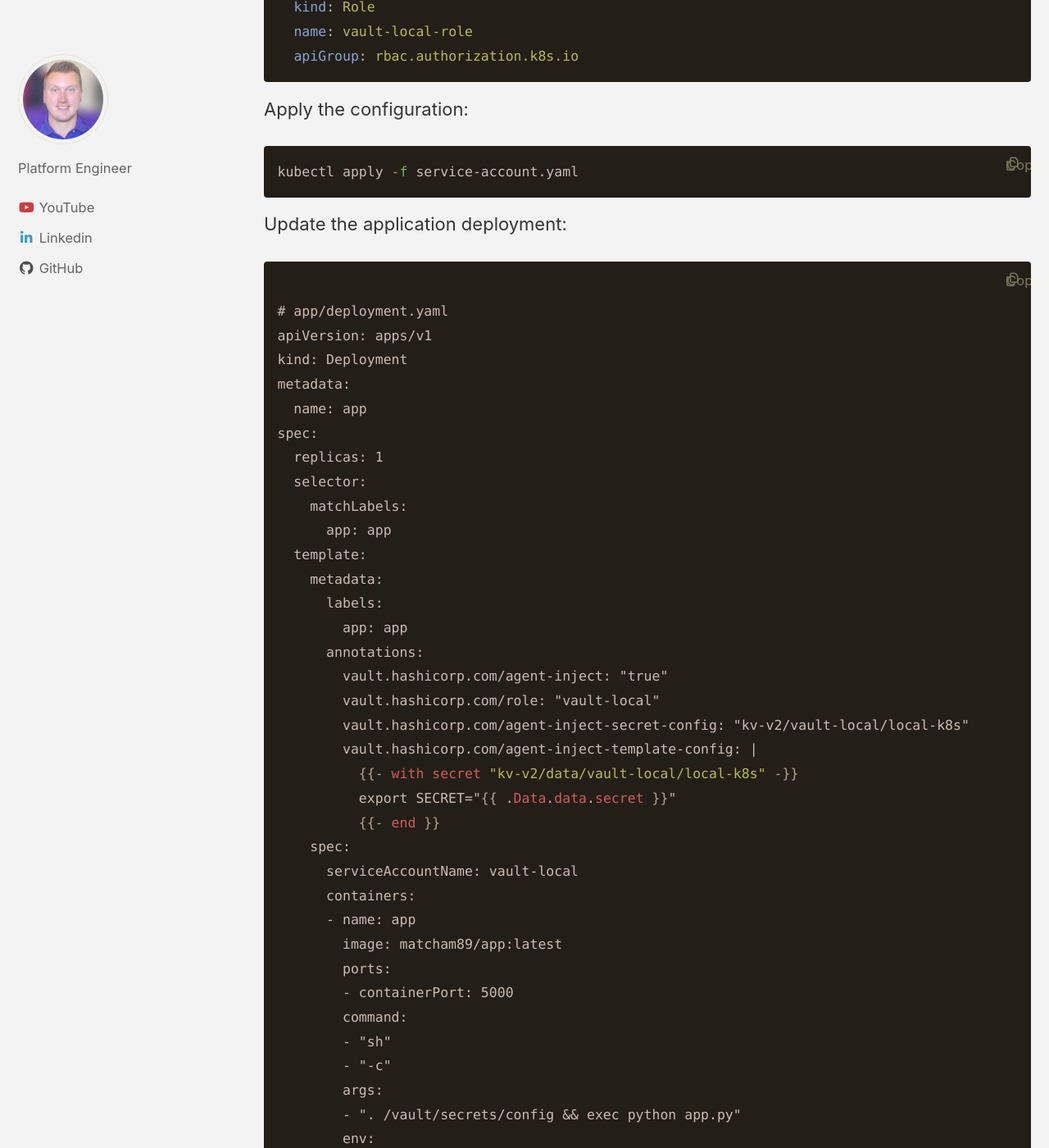
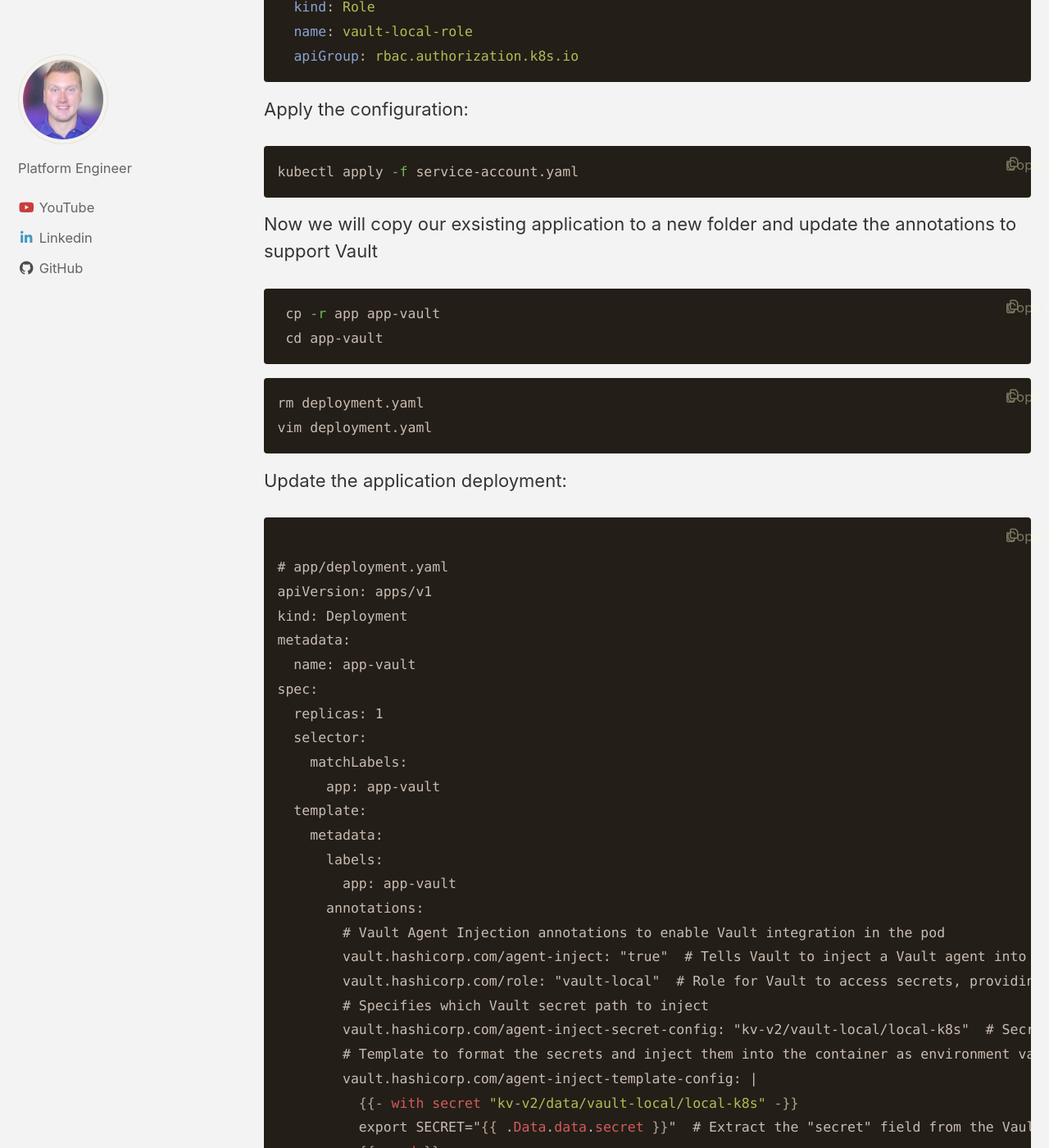
Before and after one commit to Matcham89/chrismatcham-dev, a Jekyll site: the page built from _posts/2025-01-01-Hands-On-Kubernetes-Part 2-Deploying-Vault.md, in a window 1280 px wide and 1400 px high, scrolled down 6265 px. Shown: the whole window at 82% size. Built offline with Jekyll 4.4.1, drawn with Linux system fonts in a browser that asks for light colours; cached includes are drawn as plain includes; some of the changed text lies outside the part shown.

Commit message:
feat: add comments to vault config

````diff
--- a/_posts/2025-01-01-Hands-On-Kubernetes-Part 2-Deploying-Vault.md
+++ b/_posts/2025-01-01-Hands-On-Kubernetes-Part 2-Deploying-Vault.md
@@ -154,7 +154,7 @@ mkdir vault-k8s-sa
 cd vault-k8s-sa
 ```
 ```bash
-vim vault-local-sa.yaml
+vim service-account.yaml
 ```
 ```yaml
 # service-account.yaml
@@ -189,6 +189,19 @@ Apply the configuration:
 kubectl apply -f service-account.yaml
 ```
 
+Now we will copy our exsisting application to a new folder and update the annotations to support Vault
+
+```bash
+ cp -r app app-vault
+ cd app-vault
+```
+
+```bash
+rm deployment.yaml
+vim deployment.yaml
+```
+
+
 Update the application deployment:
 ```liquid
 {% raw %}
@@ -196,26 +209,29 @@ Update the application deployment:
 apiVersion: apps/v1
 kind: Deployment
 metadata:
-  name: app
+  name: app-vault
 spec:
   replicas: 1
   selector:
     matchLabels:
-      app: app
+      app: app-vault
   template:
     metadata:
       labels:
-        app: app
+        app: app-vault
       annotations:
-        vault.hashicorp.com/agent-inject: "true"
-        vault.hashicorp.com/role: "vault-local"
-        vault.hashicorp.com/agent-inject-secret-config: "kv-v2/vault-local/local-k8s"
+        # Vault Agent Injection annotations to enable Vault integration in the pod
+        vault.hashicorp.com/agent-inject: "true"  # Tells Vault to inject a Vault agent into the pod
+        vault.hashicorp.com/role: "vault-local"  # Role for Vault to access secrets, providing permission for the pod
+        # Specifies which Vault secret path to inject
+        vault.hashicorp.com/agent-inject-secret-config: "kv-v2/vault-local/local-k8s"  # Secret path to fetch from Vault
+        # Template to format the secrets and inject them into the container as environment variables
         vault.hashicorp.com/agent-inject-template-config: |
           {{- with secret "kv-v2/data/vault-local/local-k8s" -}}
-          export SECRET="{{ .Data.data.secret }}"
+          export SECRET="{{ .Data.data.secret }}"  # Extract the "secret" field from the Vault secret
           {{- end }}
     spec:
-      serviceAccountName: vault-local
+      serviceAccountName: vault-local  # Service account with Vault permissions assigned to the pod
       containers:
       - name: app
         image: matcham89/app:latest
@@ -225,10 +241,11 @@ spec:
         - "sh"
         - "-c"
         args:
-        - ". /vault/secrets/config && exec python app.py"
+        - ". /vault/secrets/config && exec python app.py"  # Load the Vault secrets into environment variables before running the app
         env:
         - name: APP_MESSAGE
-          value: "Test Application"
+          value: "Test Application"  # The environment variable for the application message
+
 {% endraw %}
 ```
 Deploy the application:
````
